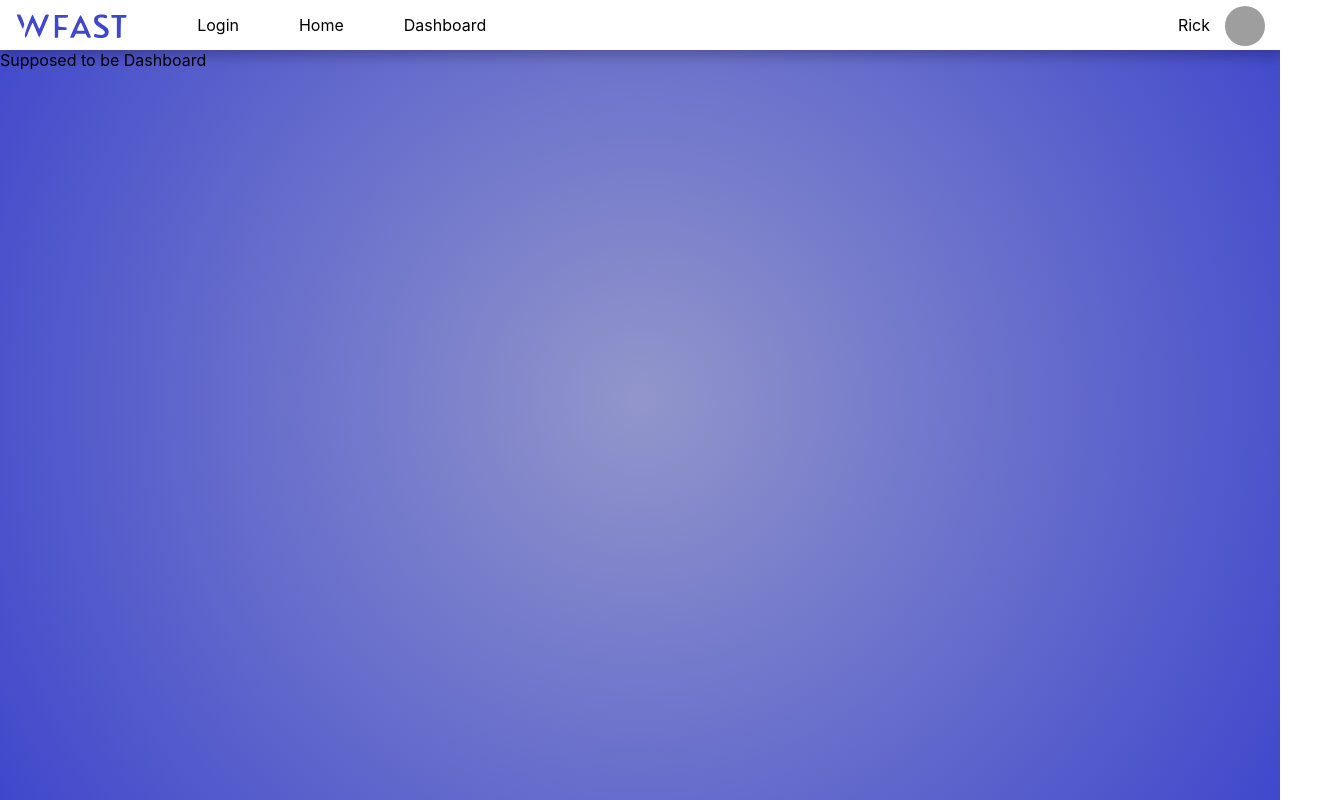
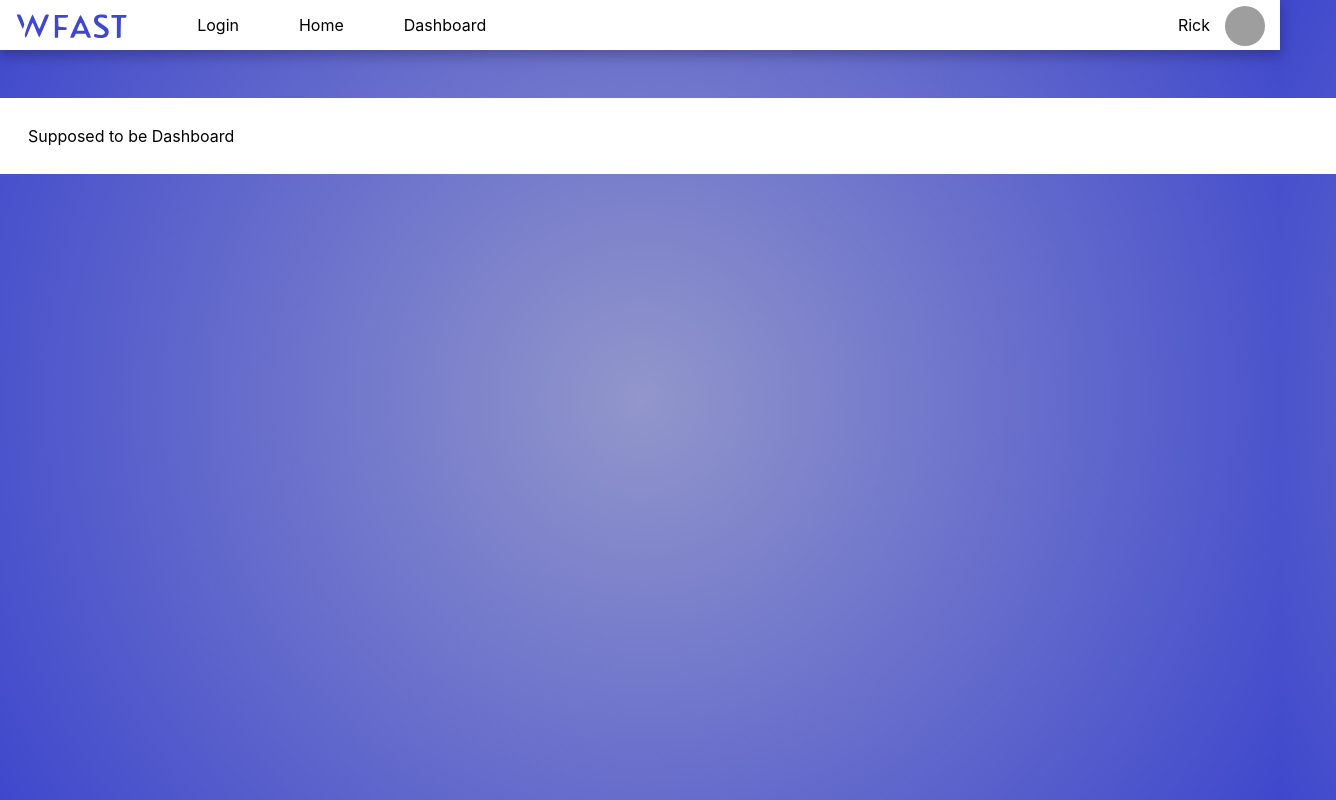
Before and after one commit to dre-lnx/wFast-react, a React (Create React App) app: page /dashboard in a window 1280 px wide. Shown: the whole page, 1336 px wide, since content can reach past the window. Built offline with nearby package versions, Linux system fonts and the light colour scheme; grey boxes are pictures that could not be loaded.

Commit message:
add dashboard template

```diff
--- a/src/assets/App.css
+++ b/src/assets/App.css
@@ -75,18 +75,6 @@ html {
   width: 50px;
 }
 
-/*----------------FormFrame----------------*/
-.login-container-sm {
-  background-color: white;
-  -webkit-box-shadow: -1px 10px 11px 6px rgba(0, 0, 0, 0.15);
-          box-shadow: -1px 10px 11px 6px rgba(0, 0, 0, 0.15);
-  margin: auto;
-  margin-top: 20vh;
-  width: 100%;
-  max-width: 325px;
-  padding: 28px;
-}
-
 .avatar-div {
   display: -webkit-box;
   display: -ms-flexbox;
@@ -114,8 +102,20 @@ html {
   margin-right: 15px;
 }
 
-.avatar:hover {
+.avatar-div:hover {
   cursor: pointer;
+}
+
+/*----------------FormFrame----------------*/
+.login-container-sm {
+  background-color: white;
+  -webkit-box-shadow: -1px 10px 11px 6px rgba(0, 0, 0, 0.15);
+          box-shadow: -1px 10px 11px 6px rgba(0, 0, 0, 0.15);
+  margin: auto;
+  margin-top: 20vh;
+  width: 100%;
+  max-width: 325px;
+  padding: 28px;
 }
 
 .form-y-layout {
@@ -191,4 +191,14 @@ html {
             box-shadow: none;
   }
 }
+
+/*----------------Dashboard----------------*/
+.dashboard-container {
+  margin: auto;
+  width: 100%;
+  max-width: 1400px;
+  margin-top: 6vh;
+  padding: 28px;
+  background-color: white;
+}
 /*# sourceMappingURL=App.css.map */
--- a/src/assets/App.scss
+++ b/src/assets/App.scss
@@ -36,6 +36,10 @@ $animation-pattern: .5s;
 @mixin flex-x {
     display: flex;
     flex-direction: row;
+}
+
+@mixin center {
+  margin: auto;
 }
 
 /*----------------NavBar/*----------------*/
@@ -84,17 +88,6 @@ $animation-pattern: .5s;
     width:50px;
   }
 
-  /*----------------FormFrame----------------*/
-
-  .login-container-sm {
-    background-color: white;
-    box-shadow: -1px 10px 11px 6px rgba(0,0,0,0.15);
-    margin: auto;
-    margin-top:20vh;
-    width: 100%;
-    max-width: 325px;
-    padding: $box-spacing;
-  }
 
   .avatar-div {
     display:flex;
@@ -116,8 +109,20 @@ $animation-pattern: .5s;
     margin-right: 15px;
   }
 
-  .avatar:hover {
+  .avatar-div:hover {
     cursor: pointer;
+  }
+
+  /*----------------FormFrame----------------*/
+
+  .login-container-sm {
+    background-color: white;
+    box-shadow: -1px 10px 11px 6px rgba(0,0,0,0.15);
+    margin: auto;
+    margin-top:20vh;
+    width: 100%;
+    max-width: 325px;
+    padding: $box-spacing;
   }
 
   .form-y-layout {
@@ -180,3 +185,15 @@ $animation-pattern: .5s;
     }
 
   }
+
+  /*----------------Dashboard----------------*/
+
+  .dashboard-container{
+    @include center();
+    width:100%;
+    max-width: 1400px;
+    margin-top: 6vh;
+    padding: $box-spacing;
+    background-color: white;
+
+  }
--- a/src/pages/dashboard.js
+++ b/src/pages/dashboard.js
@@ -2,7 +2,7 @@ import React from 'react';
 
 const Dashboard = () => {
     return (
-        <div>
+        <div className="dashboard-container">
             Supposed to be Dashboard
         </div>
     );
```
Also changed, not shown: 1 other file (tests, documents, lock files or other folders).
